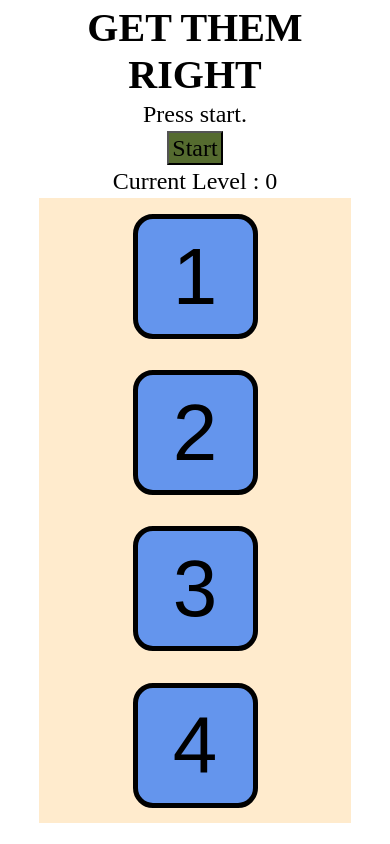
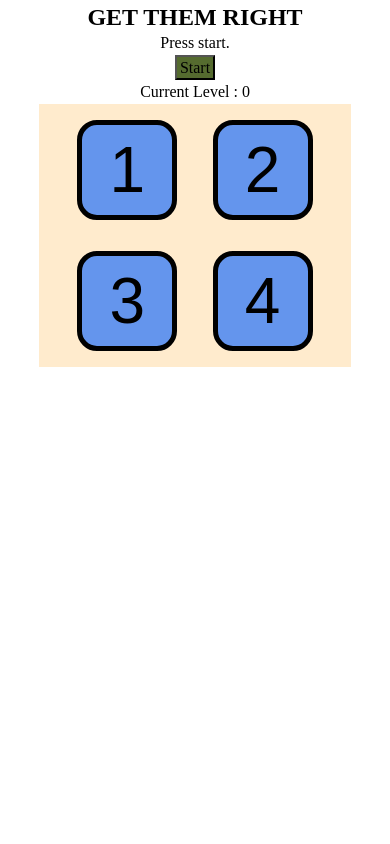
Before and after one commit to nomad-ashu/gd-streak-master, a plain HTML site: page index-2.html in a window 390 px wide. Drawn offline with nearby package versions, Linux system fonts and the light colour scheme; a web font is replaced by a local one.

Commit message:
Added media query to CSS files

```diff
--- a/styles.css
+++ b/styles.css
@@ -58,3 +58,23 @@ h2 {
 .hidden {
     display: none;
 }
+
+@media(max-width: 768px) {
+    h1 {
+        font-size: 1.5rem;
+    }
+
+    h2 {
+        font-size: 1rem;
+    }
+
+    .btn {
+        width: 100px;
+        height: 100px;
+        font-size: 64px;
+    }
+
+    .btn-start, .btn-reset {
+        font-size: 1rem;
+    }
+}
```
